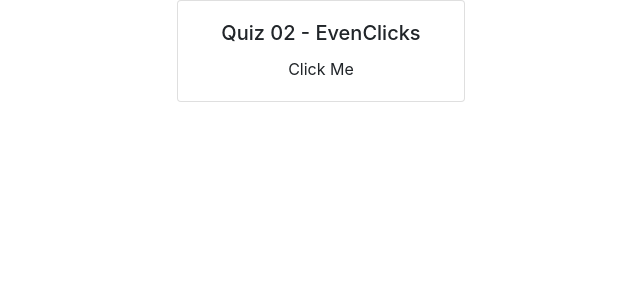
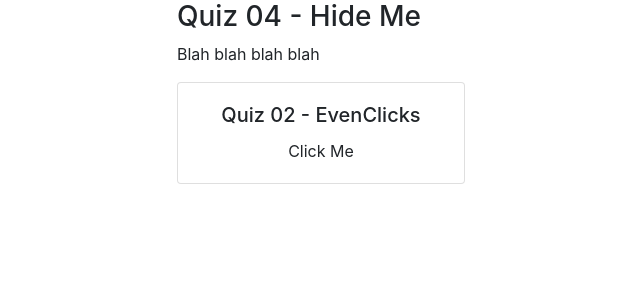
Before and after one commit to nosvalds/devMe-week9--react, a React (Create React App) app in the folder react-wk9-quiz/quiz/: page /even-clicks in a window 1280 px wide. Shown: the top 300 px of the page, without its empty margins (263-903 px from the left). Built offline with nearby package versions, Linux system fonts and the light colour scheme.

Commit message:
Quiz  04 - Hide Me complete

```diff
--- a/react-wk9-quiz/quiz/src/App.js
+++ b/react-wk9-quiz/quiz/src/App.js
@@ -5,11 +5,13 @@ import {BrowserRouter as Router, Route} from 'react-router-dom';
 import Multiplier from './components/Multiplier';
 import EvenClicks from './components/EvenClicks';
 import CountBy from './components/CountBy';
+import HideMe from './components/HideMe';
 
 function App() {
   return (
     <div className="mx-auto" style={{width: 400}}>
       <Router>
+        <HideMe>Blah blah blah blah</HideMe>
         <Route path="/count-by/:step" render={ ({ match }) => (
                 <CountBy
                     step={ +match.params.step }
--- /dev/null
+++ b/react-wk9-quiz/quiz/src/components/HideMe.js
@@ -0,0 +1,38 @@
+import React, { Component } from 'react';
+
+class EvenClicks extends Component {
+
+    constructor(props) {
+        // make sure you always add this, it makes Component work
+        super(props);
+        // setup our state which is # of clicks
+        this.state = {
+            clicked: false
+        };
+        this.handleClick = this.handleClick.bind(this);
+    }
+
+    handleClick() {
+        this.setState({ clicked: true }); // set to true once clicked
+    }
+
+    render() {
+        const { clicked } = this.state;
+        const { children } = this.props;
+        return (
+            <>
+                <h3>
+                    Quiz 04 - Hide Me
+                </h3>
+                { clicked ? null : // if clicked = true hide, else show children from props
+                <p
+                    onClick={ this.handleClick }
+                >
+                    { children }
+                </p>}
+            </>
+        );
+    }
+}
+
+export default EvenClicks;
```
